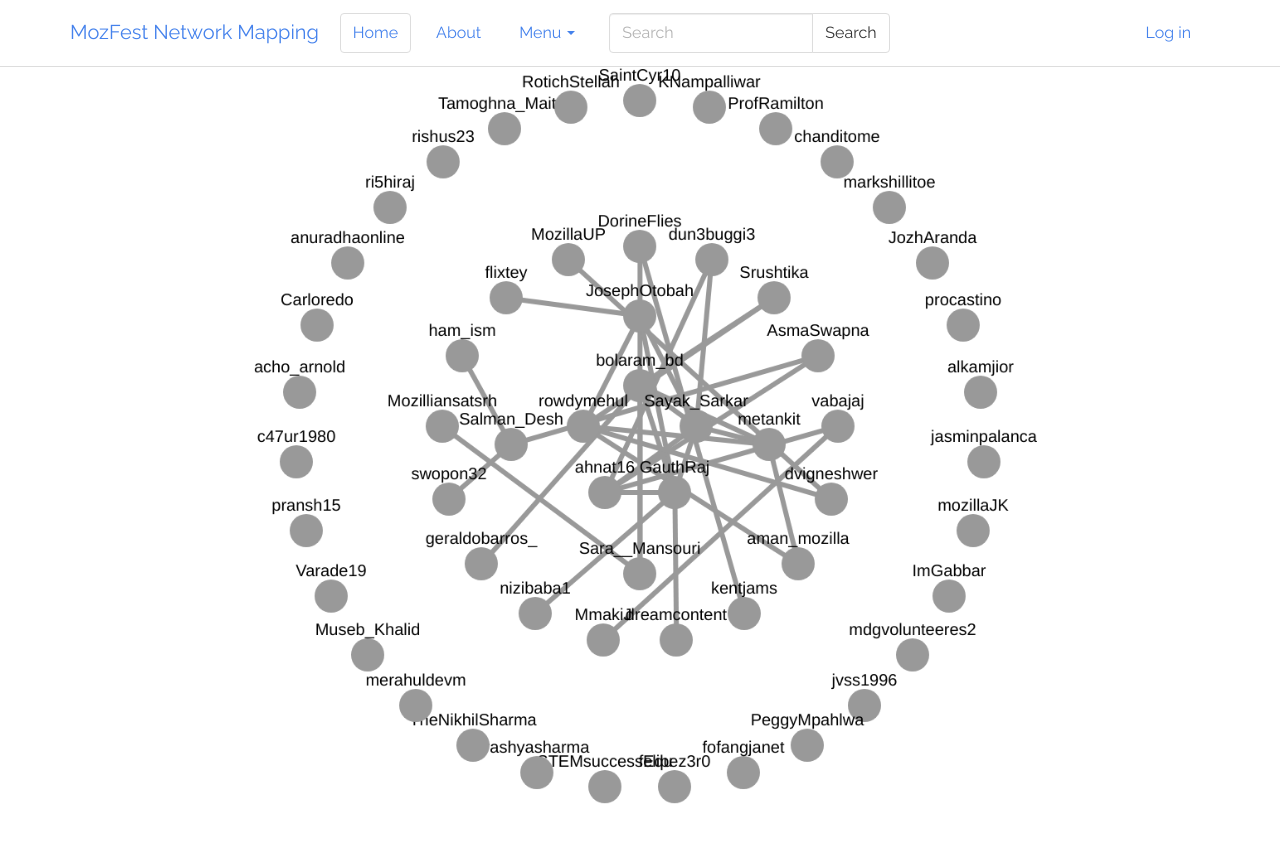
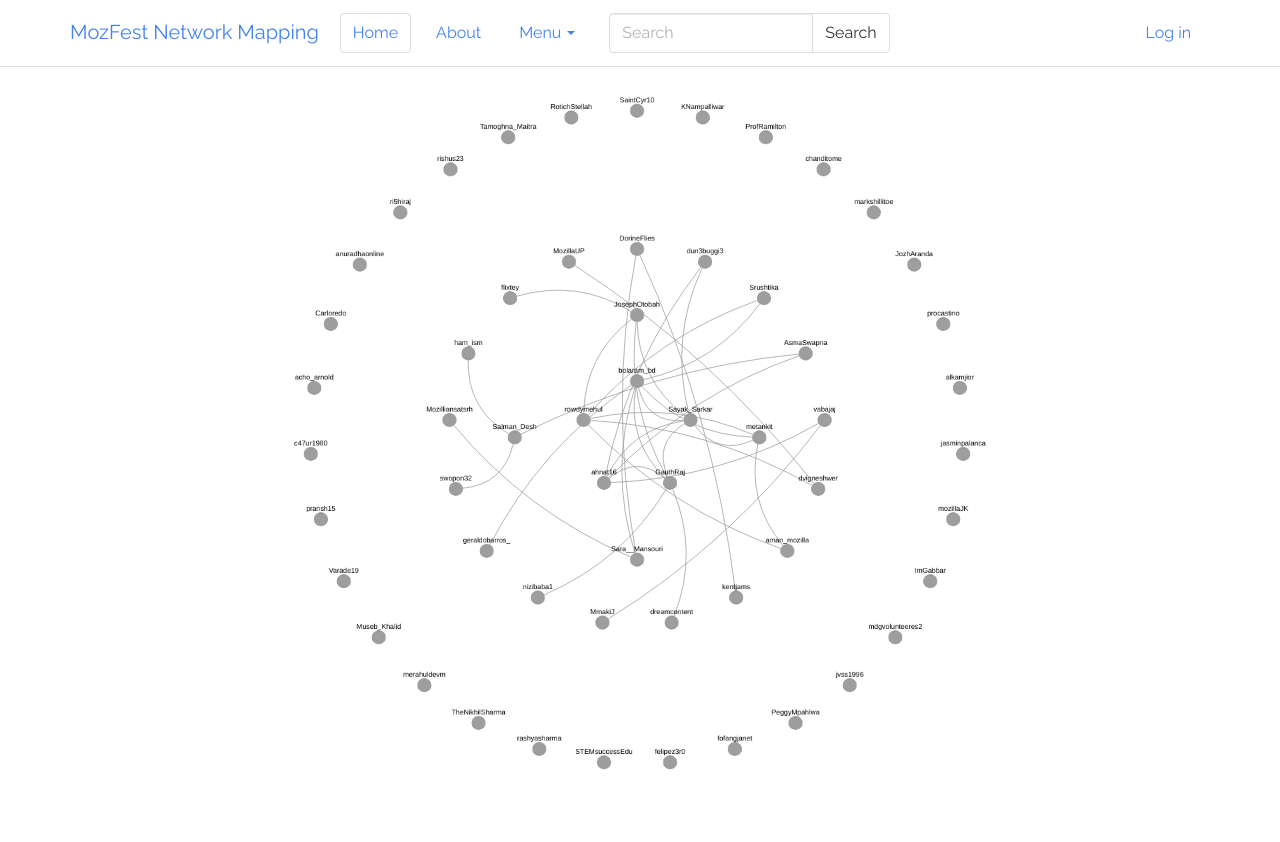
Before and after one commit to liberaliscomputing/network-mapping, a website: page index.html in a window 1280 px wide. After the commit the page ends 800 px from the top, so only its background shows below. Drawn offline with Linux system fonts and the light colour scheme; no server answers.

Commit message:
email feedback

```diff
--- a/css/style.css
+++ b/css/style.css
@@ -1,9 +1,9 @@
 #vis {
-  width: 100%;
-  height: 100%;
+  top: 4.125em;
+  bottom: 0;
+  right: 0;
+  left: 0;
   position: absolute;
-  margin: auto;
-  left: 0px;
 }
 
 #stats {
--- a/js/network-data.js
+++ b/js/network-data.js
@@ -4,399 +4,399 @@ var dataset = {
 			"data":{
 				"weight":1,
 				"id":"kentjams",
-				"img":"https:\/\/pbs.twimg.com\/profile_images\/741300552030638080\/WJ7JrFHC_normal.jpg"
+				"img":"https:\/\/pbs.twimg.com\/profile_images\/741300552030638080\/WJ7JrFHC_400x400.jpg"
 			}
 		},
 		{
 			"data":{
 				"weight":0,
 				"id":"SaintCyr10",
-				"img":"https:\/\/pbs.twimg.com\/profile_images\/555227494987882497\/fdDWxfaX_normal.png"
+				"img":"https:\/\/pbs.twimg.com\/profile_images\/555227494987882497\/fdDWxfaX_400x400.png"
 			}
 		},
 		{
 			"data":{
 				"weight":0,
 				"id":"KNampalliwar",
-				"img":"https:\/\/abs.twimg.com\/sticky\/default_profile_images\/default_profile_3_normal.png"
+				"img":"https:\/\/abs.twimg.com\/sticky\/default_profile_images\/default_profile_3_400x400.png"
 			}
 		},
 		{
 			"data":{
 				"weight":0,
 				"id":"ProfRamilton",
-				"img":"https:\/\/pbs.twimg.com\/profile_images\/1007816091\/ramilton_normal.jpg"
+				"img":"https:\/\/pbs.twimg.com\/profile_images\/1007816091\/ramilton_400x400.jpg"
 			}
 		},
 		{
 			"data":{
 				"weight":1,
 				"id":"DorineFlies",
-				"img":"https:\/\/pbs.twimg.com\/profile_images\/535991057687646208\/Jsm5Yrii_normal.jpg"
+				"img":"https:\/\/pbs.twimg.com\/profile_images/535991057687646208\/Jsm5Yrii_400x400.jpeg"
 			}
 		},
 		{
 			"data":{
 				"weight":1,
 				"id":"dreamcontent",
-				"img":"https:\/\/pbs.twimg.com\/profile_images\/704357281597628416\/pSW5P-iz_normal.jpg"
+				"img":"https:\/\/pbs.twimg.com\/profile_images\/704357281597628416\/pSW5P-iz_400x400.jpg"
 			}
 		},
 		{
 			"data":{
 				"weight":2,
 				"id":"dun3buggi3",
-				"img":"https:\/\/pbs.twimg.com\/profile_images\/730842238947758082\/04QNznG7_normal.jpg"
+				"img":"https:\/\/pbs.twimg.com\/profile_images\/730842238947758082\/04QNznG7_400x400.jpg"
 			}
 		},
 		{
 			"data":{
 				"weight":0,
 				"id":"chanditome",
-				"img":"https:\/\/pbs.twimg.com\/profile_images\/745553535908069376\/gAMCyo18_normal.jpg"
+				"img":"https:\/\/pbs.twimg.com\/profile_images\/745553535908069376\/gAMCyo18_400x400.jpg"
 			}
 		},
 		{
 			"data":{
 				"weight":0,
 				"id":"markshillitoe",
-				"img":"https:\/\/pbs.twimg.com\/profile_images\/615132027201974272\/cbKIYhpK_normal.jpg"
+				"img":"https:\/\/pbs.twimg.com\/profile_images\/615132027201974272\/cbKIYhpK_400x400.jpg"
 			}
 		},
 		{
 			"data":{
 				"weight":0,
 				"id":"JozhAranda",
-				"img":"https:\/\/pbs.twimg.com\/profile_images\/626273392845414400\/pRP5KRjD_normal.jpg"
+				"img":"https:\/\/pbs.twimg.com\/profile_images\/626273392845414400\/pRP5KRjD_400x400.jpg"
 			}
 		},
 		{
 			"data":{
 				"weight":4,
 				"id":"JosephOtobah",
-				"img":"https:\/\/pbs.twimg.com\/profile_images\/641787852922204160\/NXxAIW5b_normal.jpg"
+				"img":"https:\/\/pbs.twimg.com\/profile_images\/641787852922204160\/NXxAIW5b_400x400.jpg"
 			}
 		},
 		{
 			"data":{
 				"weight":0,
 				"id":"procastino",
-				"img":"https:\/\/pbs.twimg.com\/profile_images\/467800242810028032\/VpVVWinS_normal.jpg"
+				"img":"https:\/\/pbs.twimg.com\/profile_images\/467800242810028032\/VpVVWinS_400x400.jpg"
 			}
 		},
 		{
 			"data":{
 				"weight":0,
 				"id":"alkamjior",
-				"img":"https:\/\/pbs.twimg.com\/profile_images\/675260096906207233\/Vm4mmOgE_normal.jpg"
+				"img":"https:\/\/pbs.twimg.com\/profile_images\/675260096906207233\/Vm4mmOgE_400x400.jpg"
 			}
 		},
 		{
 			"data":{
 				"weight":1,
 				"id":"MmakiJ",
-				"img":"https:\/\/pbs.twimg.com\/profile_images\/545538008649199617\/bu0gFdRd_normal.jpg"
+				"img":"https:\/\/pbs.twimg.com\/profile_images\/545538008649199617\/bu0gFdRd_400x400.jpg"
 			}
 		},
 		{
 			"data":{
 				"weight":0,
 				"id":"jasminpalanca",
-				"img":"https:\/\/pbs.twimg.com\/profile_images\/723196085783531520\/AEKSRyLe_normal.jpg"
+				"img":"https:\/\/pbs.twimg.com\/profile_images\/723196085783531520\/AEKSRyLe_400x400.jpg"
 			}
 		},
 		{
 			"data":{
 				"weight":0,
 				"id":"mozillaJK",
-				"img":"https:\/\/pbs.twimg.com\/profile_images\/697390914411429891\/LV1XPiwC_normal.png"
+				"img":"https:\/\/pbs.twimg.com\/profile_images\/697390914411429891\/LV1XPiwC_400x400.png"
 			}
 		},
 		{
 			"data":{
 				"weight":1,
 				"id":"nizibaba1",
-				"img":"https:\/\/pbs.twimg.com\/profile_images\/588996084137005056\/p0IEOz_Q_normal.jpg"
+				"img":"https:\/\/pbs.twimg.com\/profile_images\/588996084137005056\/p0IEOz_Q_400x400.jpg"
 			}
 		},
 		{
 			"data":{
 				"weight":0,
 				"id":"ImGabbar",
-				"img":"https:\/\/pbs.twimg.com\/profile_images\/656032508945915904\/uXduWupn_normal.jpg"
+				"img":"https:\/\/pbs.twimg.com\/profile_images\/656032508945915904\/uXduWupn_400x400.jpg"
 			}
 		},
 		{
 			"data":{
 				"weight":0,
 				"id":"mdgvolunteeres2",
-				"img":"https:\/\/pbs.twimg.com\/profile_images\/378800000726120448\/49a1089a69cdc7d4a3f8a110f1027ced_normal.jpg"
+				"img":"https:\/\/pbs.twimg.com\/profile_images\/378800000726120448\/49a1089a69cdc7d4a3f8a110f1027ced_400x400.jpg"
 			}
 		},
 		{
 			"data":{
 				"weight":0,
 				"id":"jvss1996",
-				"img":"https:\/\/pbs.twimg.com\/profile_images\/737871587303657473\/blUVwr6p_normal.jpg"
+				"img":"https:\/\/pbs.twimg.com\/profile_images\/737871587303657473\/blUVwr6p_400x400.jpg"
 			}
 		},
 		{
 			"data":{
 				"weight":6,
 				"id":"bolaram_bd",
-				"img":"https:\/\/pbs.twimg.com\/profile_images\/673902850167037953\/_pyBi4B7_normal.png"
+				"img":"https:\/\/pbs.twimg.com\/profile_images\/673902850167037953\/_pyBi4B7_400x400.png"
 			}
 		},
 		{
 			"data":{
 				"weight":0,
 				"id":"geraldobarros_",
-				"img":"https:\/\/pbs.twimg.com\/profile_images\/736864501656649728\/FdsfOWPA_normal.jpg"
+				"img":"https:\/\/pbs.twimg.com\/profile_images\/736864501656649728\/FdsfOWPA_400x400.jpg"
 			}
 		},
 		{
 			"data":{
 				"weight":3,
 				"id":"Sayak_Sarkar",
-				"img":"https:\/\/pbs.twimg.com\/profile_images\/420654100225593344\/7QHF8tcT_normal.png"
+				"img":"https:\/\/pbs.twimg.com\/profile_images\/420654100225593344\/7QHF8tcT_400x400.png"
 			}
 		},
 		{
 			"data":{
 				"weight":0,
 				"id":"PeggyMpahlwa",
-				"img":"https:\/\/abs.twimg.com\/sticky\/default_profile_images\/default_profile_4_normal.png"
+				"img":"https:\/\/abs.twimg.com\/sticky\/default_profile_images\/default_profile_4_400x400.png"
 			}
 		},
 		{
 			"data":{
 				"weight":1,
 				"id":"GauthRaj",
-				"img":"https:\/\/pbs.twimg.com\/profile_images\/744792411293941760\/iDhj_iIt_normal.jpg"
+				"img":"https:\/\/pbs.twimg.com\/profile_images\/744792411293941760\/iDhj_iIt_400x400.jpg"
 			}
 		},
 		{
 			"data":{
 				"weight":1,
 				"id":"swopon32",
-				"img":"https:\/\/pbs.twimg.com\/profile_images\/710188384749092864\/LmBUWgQa_normal.jpg"
+				"img":"https:\/\/pbs.twimg.com\/profile_images\/710188384749092864\/LmBUWgQa_400x400.jpg"
 			}
 		},
 		{
 			"data":{
 				"weight":0,
 				"id":"fofangjanet",
-				"img":"https:\/\/pbs.twimg.com\/profile_images\/683800642826190848\/_rr2FlC8_normal.jpg"
+				"img":"https:\/\/pbs.twimg.com\/profile_images\/683800642826190848\/_rr2FlC8_400x400.jpg"
 			}
 		},
 		{
 			"data":{
 				"weight":0,
 				"id":"felipez3r0",
-				"img":"https:\/\/pbs.twimg.com\/profile_images\/739103260397735936\/-BtoLo2y_normal.jpg"
+				"img":"https:\/\/pbs.twimg.com\/profile_images\/739103260397735936\/-BtoLo2y_400x400.jpg"
 			}
 		},
 		{
 			"data":{
 				"weight":1,
 				"id":"Srushtika",
-				"img":"https:\/\/pbs.twimg.com\/profile_images\/672139429109227522\/jbSNUAxz_normal.jpg"
+				"img":"https:\/\/pbs.twimg.com\/profile_images\/672139429109227522\/jbSNUAxz_400x400.jpg"
 			}
 		},
 		{
 			"data":{
 				"weight":0,
 				"id":"STEMsuccessEdu",
-				"img":"https:\/\/pbs.twimg.com\/profile_images\/487730954207653888\/V5pljC1N_normal.png"
+				"img":"https:\/\/pbs.twimg.com\/profile_images\/487730954207653888\/V5pljC1N_400x400.png"
 			}
 		},
 		{
 			"data":{
 				"weight":0,
 				"id":"rashyasharma",
-				"img":"https:\/\/pbs.twimg.com\/profile_images\/568064336120127488\/LhzBJStP_normal.jpg"
+				"img":"https:\/\/pbs.twimg.com\/profile_images\/568064336120127488\/LhzBJStP_400x400.jpg"
 			}
 		},
 		{
 			"data":{
 				"weight":2,
 				"id":"AsmaSwapna",
-				"img":"https:\/\/pbs.twimg.com\/profile_images\/735847189994344448\/B7sHspLE_normal.jpg"
+				"img":"https:\/\/pbs.twimg.com\/profile_images\/735847189994344448\/B7sHspLE_400x400.jpg"
 			}
 		},
 		{
 			"data":{
 				"weight":0,
 				"id":"TheNikhilSharma",
-				"img":"https:\/\/pbs.twimg.com\/profile_images\/494868743747407873\/ehzBrN9l_normal.jpg"
+				"img":"https:\/\/pbs.twimg.com\/profile_images\/494868743747407873\/ehzBrN9l_400x400.jpg"
 			}
 		},
 		{
 			"data":{
 				"weight":0,
 				"id":"merahuldevm",
-				"img":"https:\/\/pbs.twimg.com\/profile_images\/660546433133576193\/wUi41nxY_normal.jpg"
+				"img":"https:\/\/pbs.twimg.com\/profile_images\/660546433133576193\/wUi41nxY_400x400.jpg"
 			}
 		},
 		{
 			"data":{
 				"weight":0,
 				"id":"Museb_Khalid",
-				"img":"https:\/\/pbs.twimg.com\/profile_images\/657582432108072960\/BPK8yRrj_normal.jpg"
+				"img":"https:\/\/pbs.twimg.com\/profile_images\/657582432108072960\/BPK8yRrj_400x400.jpg"
 			}
 		},
 		{
 			"data":{
 				"weight":1,
 				"id":"Mozilliansatsrh",
-				"img":"https:\/\/pbs.twimg.com\/profile_images\/654922406256103424\/ueZ7oSio_normal.jpg"
+				"img":"https:\/\/pbs.twimg.com\/profile_images\/654922406256103424\/ueZ7oSio_400x400.jpg"
 			}
 		},
 		{
 			"data":{
 				"weight":0,
 				"id":"Varade19",
-				"img":"https:\/\/pbs.twimg.com\/profile_images\/649906554993442816\/ZsHFpdhB_normal.jpg"
+				"img":"https:\/\/pbs.twimg.com\/profile_images\/649906554993442816\/ZsHFpdhB_400x400.jpg"
 			}
 		},
 		{
 			"data":{
 				"weight":0,
 				"id":"Sara__Mansouri",
-				"img":"https:\/\/pbs.twimg.com\/profile_images\/604679289687015425\/K4nVswCE_normal.jpg"
+				"img":"https:\/\/pbs.twimg.com\/profile_images\/604679289687015425\/K4nVswCE_400x400.jpg"
 			}
 		},
 		{
 			"data":{
 				"weight":0,
 				"id":"pransh15",
-				"img":"https:\/\/pbs.twimg.com\/profile_images\/740609780884983808\/JaUYzBeD_normal.jpg"
+				"img":"https:\/\/pbs.twimg.com\/profile_images\/740609780884983808\/JaUYzBeD_400x400.jpg"
 			}
 		},
 		{
 			"data":{
 				"weight":0,
 				"id":"c47ur1980",
-				"img":"https:\/\/pbs.twimg.com\/profile_images\/378800000156831257\/03856b001e0a11f996295f4234c269eb_normal.jpg"
+				"img":"https:\/\/pbs.twimg.com\/profile_images\/378800000156831257\/03856b001e0a11f996295f4234c269eb_400x400.jpg"
 			}
 		},
 		{
 			"data":{
 				"weight":0,
 				"id":"acho_arnold",
-				"img":"https:\/\/pbs.twimg.com\/profile_images\/744594668537602048\/RJXgqcu3_normal.jpg"
+				"img":"https:\/\/pbs.twimg.com\/profile_images\/744594668537602048\/RJXgqcu3_400x400.jpg"
 			}
 		},
 		{
 			"data":{
 				"weight":1,
 				"id":"ham_ism",
-				"img":"https:\/\/pbs.twimg.com\/profile_images\/711168852026122240\/rzz3mcYF_normal.jpg"
+				"img":"https:\/\/pbs.twimg.com\/profile_images\/711168852026122240\/rzz3mcYF_400x400.jpg"
 			}
 		},
 		{
 			"data":{
 				"weight":2,
 				"id":"metankit",
-				"img":"https:\/\/pbs.twimg.com\/profile_images\/693506684430344192\/9gp9NmI4_normal.jpg"
+				"img":"https:\/\/pbs.twimg.com\/profile_images\/693506684430344192\/9gp9NmI4_400x400.jpg"
 			}
 		},
 		{
 			"data":{
 				"weight":0,
 				"id":"Carloredo",
-				"img":"https:\/\/pbs.twimg.com\/profile_images\/470062074769321984\/kJ7YAoo9_normal.jpg"
+				"img":"https:\/\/pbs.twimg.com\/profile_images\/470062074769321984\/kJ7YAoo9_400x400.jpg"
 			}
 		},
 		{
 			"data":{
 				"weight":0,
 				"id":"Salman_Desh",
-				"img":"https:\/\/pbs.twimg.com\/profile_images\/512314993287520256\/dVVcA9uV_normal.jpg"
+				"img":"https:\/\/pbs.twimg.com\/profile_images\/512314993287520256\/dVVcA9uV_400x400.jpg"
 			}
 		},
 		{
 			"data":{
 				"weight":0,
 				"id":"anuradhaonline",
-				"img":"https:\/\/pbs.twimg.com\/profile_images\/626396270052032512\/XoIwWOiG_normal.jpg"
+				"img":"https:\/\/pbs.twimg.com\/profile_images\/626396270052032512\/XoIwWOiG_400x400.jpg"
 			}
 		},
 		{
 			"data":{
 				"weight":0,
 				"id":"ri5hiraj",
-				"img":"https:\/\/pbs.twimg.com\/profile_images\/622391025747623936\/Pbdw0t9__normal.jpg"
+				"img":"https:\/\/pbs.twimg.com\/profile_images\/622391025747623936\/Pbdw0t9__400x400.jpg"
 			}
 		},
 		{
 			"data":{
 				"weight":1,
 				"id":"ahnat16",
-				"img":"https:\/\/pbs.twimg.com\/profile_images\/640394098420019200\/Px9eiYqH_normal.jpg"
+				"img":"https:\/\/pbs.twimg.com\/profile_images\/640394098420019200\/Px9eiYqH_400x400.jpg"
 			}
 		},
 		{
 			"data":{
 				"weight":0,
 				"id":"vabajaj",
-				"img":"https:\/\/pbs.twimg.com\/profile_images\/642019057714118656\/E9Psa_Ey_normal.jpg"
+				"img":"https:\/\/pbs.twimg.com\/profile_images\/642019057714118656\/E9Psa_Ey_400x400.jpg"
 			}
 		},
 		{
 			"data":{
 				"weight":0,
 				"id":"flixtey",
-				"img":"https:\/\/pbs.twimg.com\/profile_images\/726890717843353600\/JmGYUHK9_normal.jpg"
+				"img":"https:\/\/pbs.twimg.com\/profile_images\/726890717843353600\/JmGYUHK9_400x400.jpg"
 			}
 		},
 		{
 			"data":{
 				"weight":2,
 				"id":"dvigneshwer",
-				"img":"https:\/\/pbs.twimg.com\/profile_images\/465817623544877056\/k8xftQsY_normal.jpg"
+				"img":"https:\/\/pbs.twimg.com\/profile_images\/465817623544877056\/k8xftQsY_400x400.jpg"
 			}
 		},
 		{
 			"data":{
 				"weight":1,
 				"id":"rowdymehul",
-				"img":"https:\/\/pbs.twimg.com\/profile_images\/696604946666393600\/JJ28GAj8_normal.jpg"
+				"img":"https:\/\/pbs.twimg.com\/profile_images\/696604946666393600\/JJ28GAj8_400x400.jpg"
 			}
 		},
 		{
 			"data":{
 				"weight":0,
 				"id":"rishus23",
-				"img":"https:\/\/pbs.twimg.com\/profile_images\/604616050496266241\/-SxODGft_normal.jpg"
+				"img":"https:\/\/pbs.twimg.com\/profile_images\/604616050496266241\/-SxODGft_400x400.jpg"
 			}
 		},
 		{
 			"data":{
 				"weight":0,
 				"id":"MozillaUP",
-				"img":"https:\/\/pbs.twimg.com\/profile_images\/684072503233216513\/kGGxyEbH_normal.jpg"
+				"img":"https:\/\/pbs.twimg.com\/profile_images\/684072503233216513\/kGGxyEbH_400x400.jpg"
 			}
 		},
 		{
 			"data":{
 				"weight":0,
 				"id":"Tamoghna_Maitra",
-				"img":"https:\/\/pbs.twimg.com\/profile_images\/709701199847534592\/VvDqAOod_normal.jpg"
+				"img":"https:\/\/pbs.twimg.com\/profile_images\/709701199847534592\/VvDqAOod_400x400.jpg"
 			}
 		},
 		{
 			"data":{
 				"weight":0,
 				"id":"RotichStellah",
-				"img":"https:\/\/pbs.twimg.com\/profile_images\/632577190920646656\/3a-A9wxX_normal.jpg"
+				"img":"https:\/\/pbs.twimg.com\/profile_images\/632577190920646656\/3a-A9wxX_400x400.jpg"
 			}
 		},
 		{
 			"data":{
 				"weight":0,
 				"id":"aman_mozilla",
-				"img":"https:\/\/pbs.twimg.com\/profile_images\/695814355225546752\/j7ZmI_4__normal.jpg"
+				"img":"https:\/\/pbs.twimg.com\/profile_images\/695814355225546752\/j7ZmI_4__400x400.jpg"
 			}
 		}
 	],
--- a/js/network-mapping.js
+++ b/js/network-mapping.js
@@ -1,46 +1,76 @@
 //initialize a base graph
-var cy = cytoscape({
-	container: document.getElementById('vis')
-});
 
-//add nodes to graph
-dataset.nodes.forEach(function(node) {
-	cy.add(node);
-});
-
-//add links to graph
-dataset.links.forEach(function(link) {
-	cy.add(link);
-});
-
-//set layout
-cy.layout({ name: 'concentric' });
-
-//set node style
-cy.style()
+var defStylesheet = cytoscape.stylesheet()
 	.selector('node')
 		.style({
 			'width': 20,
 			'height': 20,
 			'label': 'data(id)',
 			'font-size': 10,
-		'background-fit': 'contain'
+			'background-fit': 'contain',
+			'background-image': 'https://abs.twimg.com/a/1470223016/img/t1/favicon.svg'
 		})
-	.update();
-
-//set node image
-cy.nodes().forEach(function(node) {
-	node.style('background-image', imgUrlCheck(node.data('img')));
-});
-
-//set edge style
-cy.style()
+	.selector('node[img]')
+		.style({
+			'background-image': 'data(img)'
+		})
 	.selector('edge')
 		.style({
 			'width': '1px',
 			'curve-style': 'unbundled-bezier'
 		})
-	.update();
+;
+
+var altStylesheet = cytoscape.stylesheet()
+	.selector('node')
+		.style({
+			'width': 20,
+			'height': 20,
+			'label': 'data(id)',
+			'font-size': 10,
+			'background-fit': 'contain',
+			'background-color': '#666',
+			'border-width': 2,
+			'border-opacity': 1,
+			'border-color': '#666',
+			'text-opacity': 0,
+			'text-valign': 'center',
+			'text-halign': 'right',
+			'text-background-color': '#666',
+			'text-background-opacity': 1,
+			'text-background-shape': 'roundrectangle',
+			'text-border-opacity': 1,
+			'text-border-color': '#666',
+			'text-border-width': 3,
+			'color': '#fff'
+		})
+	.selector('node[img]')
+		.style({
+			'background-image': 'data(img)'
+		})
+	.selector('node.hover')
+		.style({
+			'text-opacity': 1
+		})
+	.selector('edge')
+		.style({
+			'line-color': '#666',
+			'width': 10,
+			'opacity': 0.25,
+			'curve-style': 'haystack',
+			'haystack-radius': 0
+		})
+;
+
+var cy = cytoscape({
+	container: document.getElementById('vis'),
+	elements: {
+		nodes: dataset.nodes,
+		edges: dataset.links
+	},
+	style: defStylesheet,
+	layout: { name: 'concentric' }
+});
 
 //open a clicked node's Twitter profile in a new window tab
 var setEvents = cy
@@ -48,13 +78,11 @@ var setEvents = cy
 	.on('click', 'node', function() {
 		var url = 'https://twitter.com/';
 		window.open(url + this.id(),'_blank');
-	});
-
-//check 404 error of profile image
-function imgUrlCheck(url) {
-	var xhr = new XMLHttpRequest();
-	xhr.open('GET', url, false);
-	xhr.send();
-	if (xhr.status == 404) return 'https://abs.twimg.com/a/1470223016/img/t1/favicon.svg';
-	else return url;
-}
+	})
+	.on('mouseover', 'node', function(){
+		this.addClass('hover');
+	})
+	.on('mouseout', 'node', function(){
+		this.removeClass('hover');
+	})
+;
```
Lines whose indentation alone changed are shown as unchanged.
